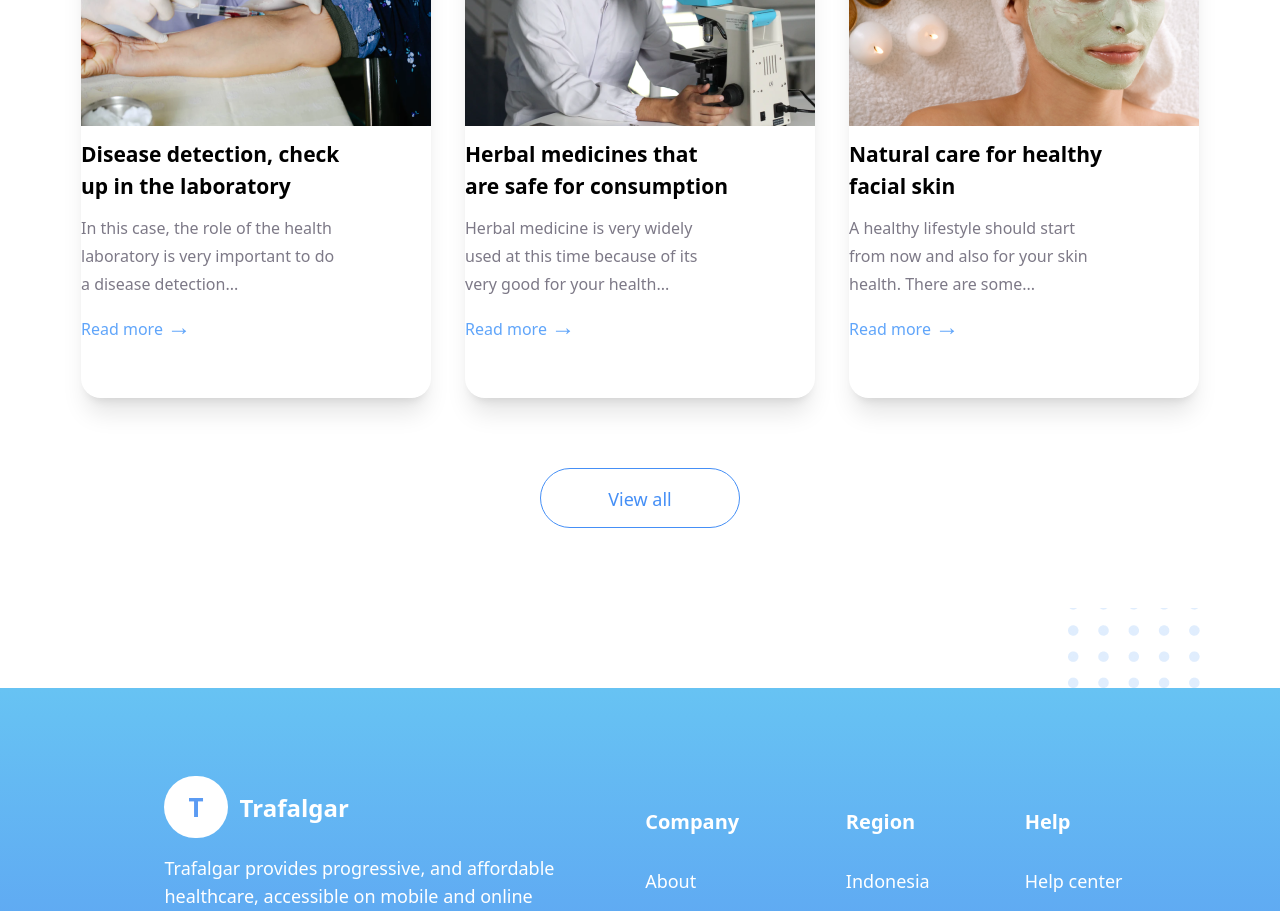
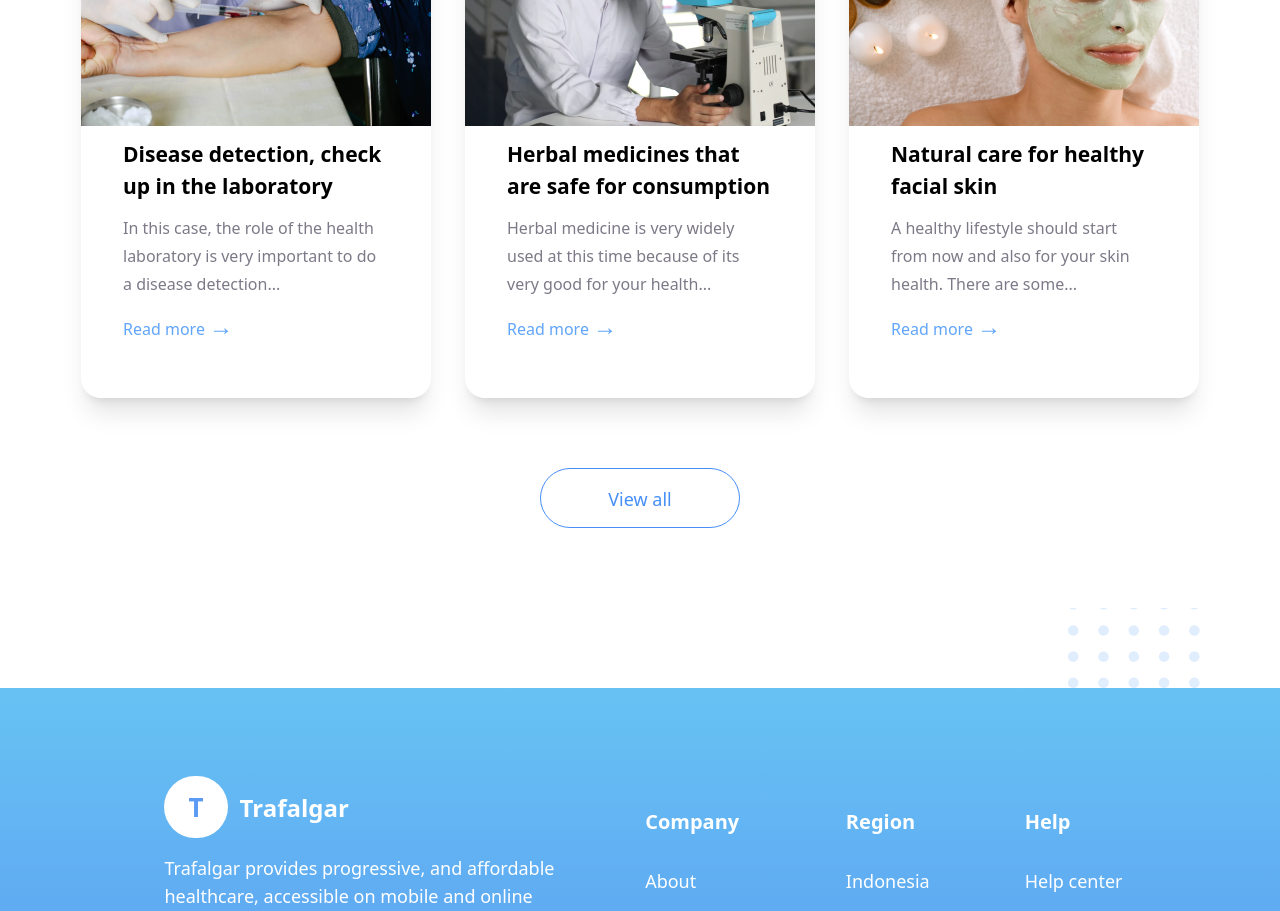
Before and after one commit to richardayikwei/Trafalgar-react, a React (Vite) app: page / in a window 1280 px wide. Shown: the part 4620-5531 px from the top of the page. Built offline with nearby package versions, Linux system fonts and the light colour scheme.

Commit message:
marging adjustment

```diff
--- a/src/components/ArticleCard.tsx
+++ b/src/components/ArticleCard.tsx
@@ -13,12 +13,11 @@ const SectionFour = ({article, children}: ArticleCardProps) => {
         alt={article.alt}
         className="md:w-[350px] md:h-[240px]"
       />
-      <div className=" mt-[12px] space-y-[12px] flex flex-col md:mx-auto ml-2 md:ml-0">
+      <div className=" mt-[12px] space-y-[12px] j flex flex-col md:mx-auto ml-2">
 
         <h1 className="h-[64px] w-[266px] text-[21px] font-bold leading-[32px]">
           {article.title}
         </h1>
-
 
         <p className="w-[266px] h-[84px] text-[16px] leading-[28px] font-[300] text-[#7D7987]">
           {article.text}
```
